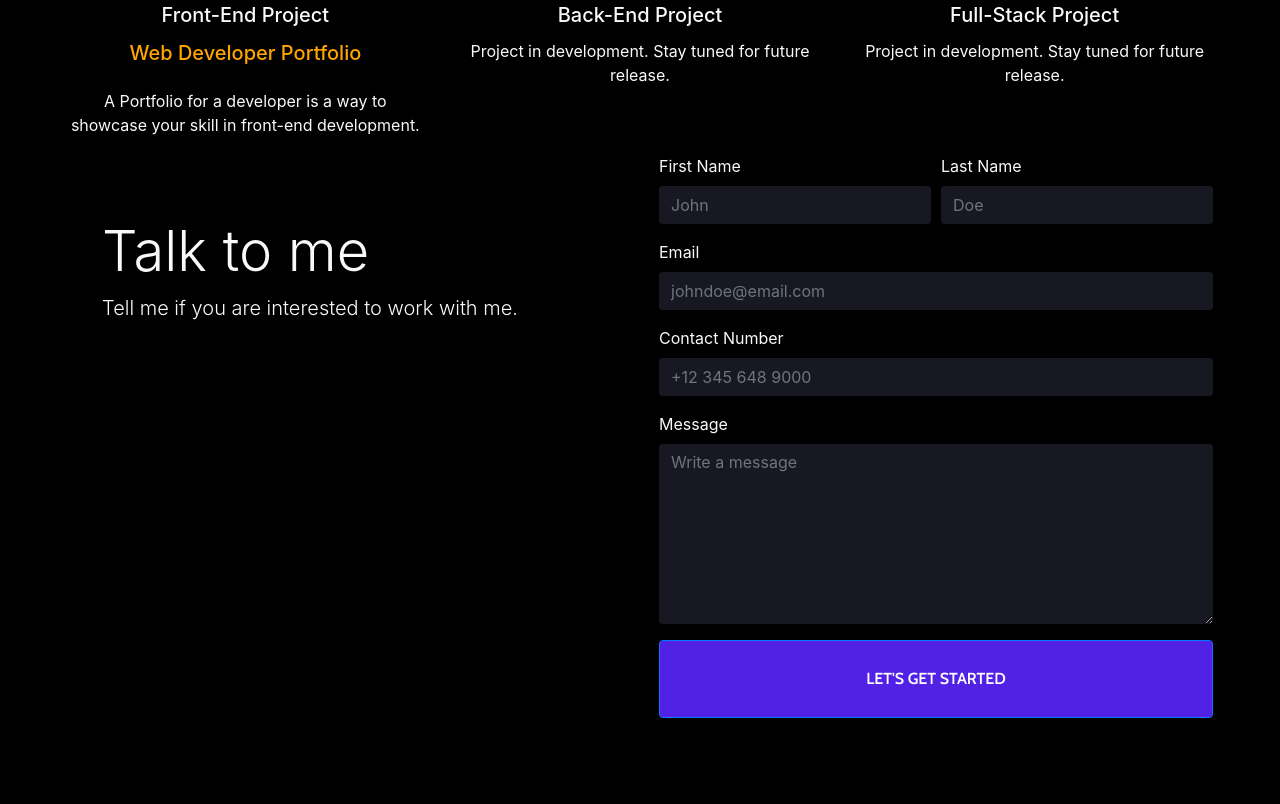
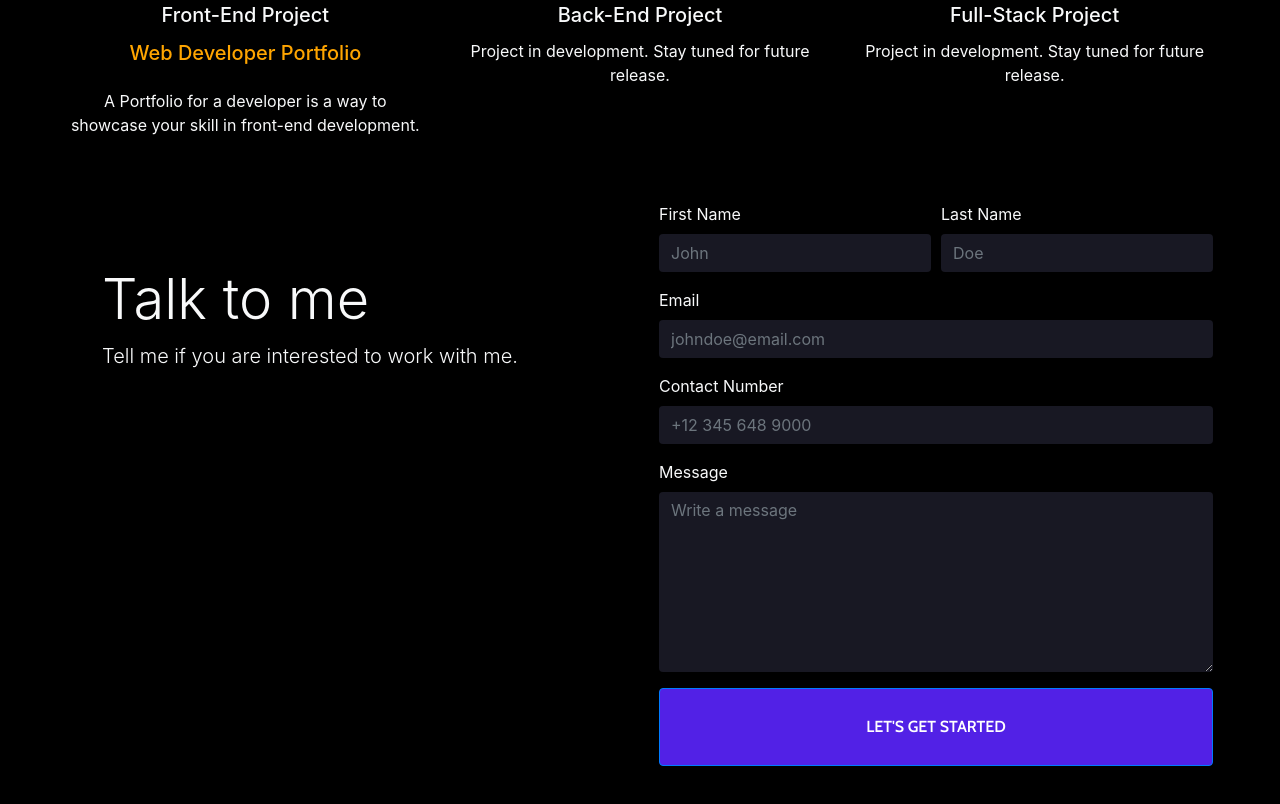
Before and after one commit to donavance08/web-portfolio-210, a plain HTML site: page index.html in a window 1280 px wide. Shown: the part 1717-2521 px from the top of the page. Drawn offline with nearby package versions, Linux system fonts and the light colour scheme; a web font is replaced by a local one.

Commit message:
incomplete project
uploaded files

```diff
--- a/index.html
+++ b/index.html
@@ -133,7 +133,7 @@
 	</section>
 
 		<!-- Contact me Section -->
-		<section id="contacts-section" class="min-vh-100 text-light">
+		<section id="contacts-section" class="min-vh-100 text-light pt-5">
 			<div class="container-fluid row px-5 mx-0">
 				<div class="col-6">
 					<div id="helloone" class="jumbotron jumbotron-fluid px-4">
```
